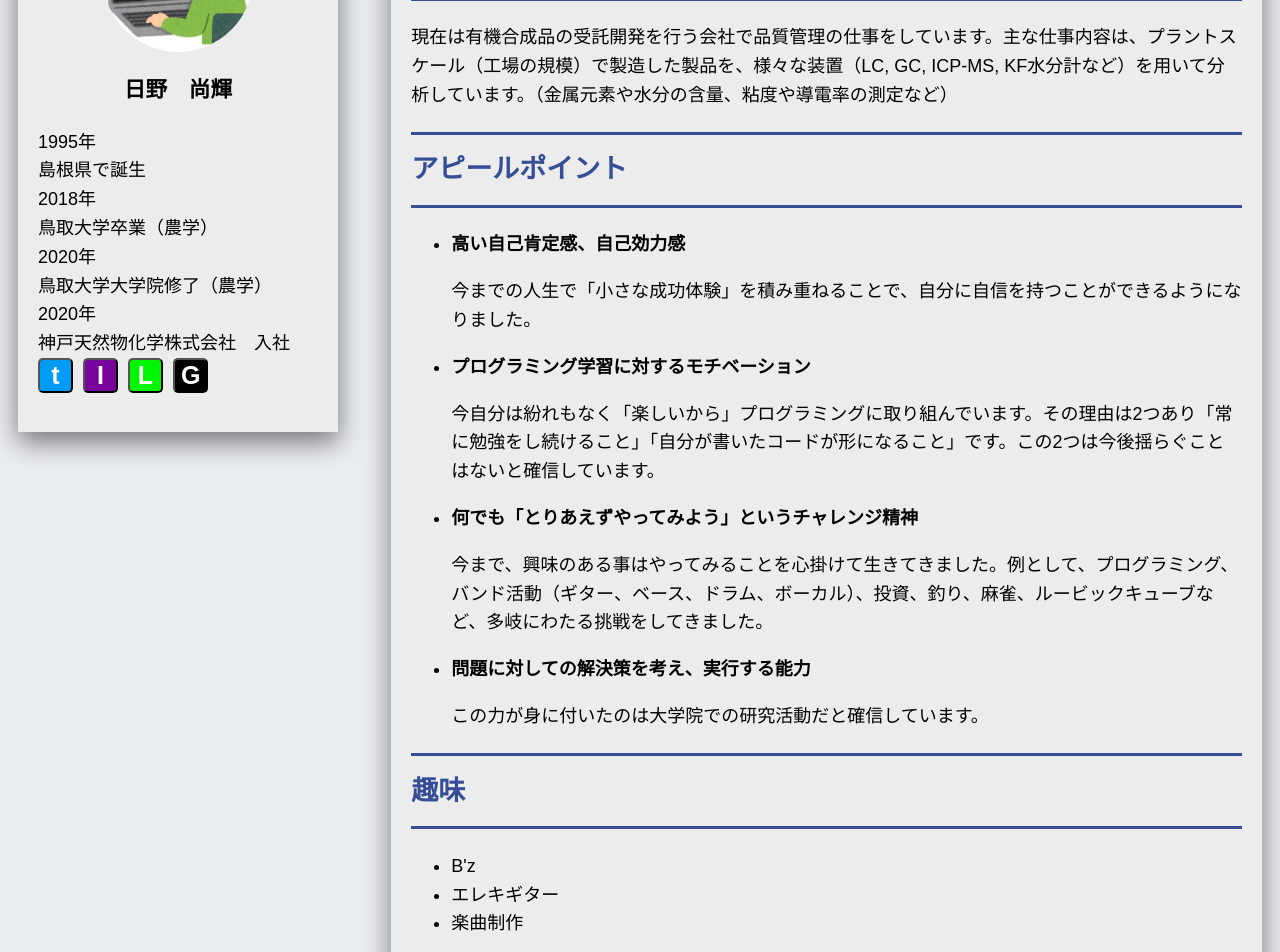
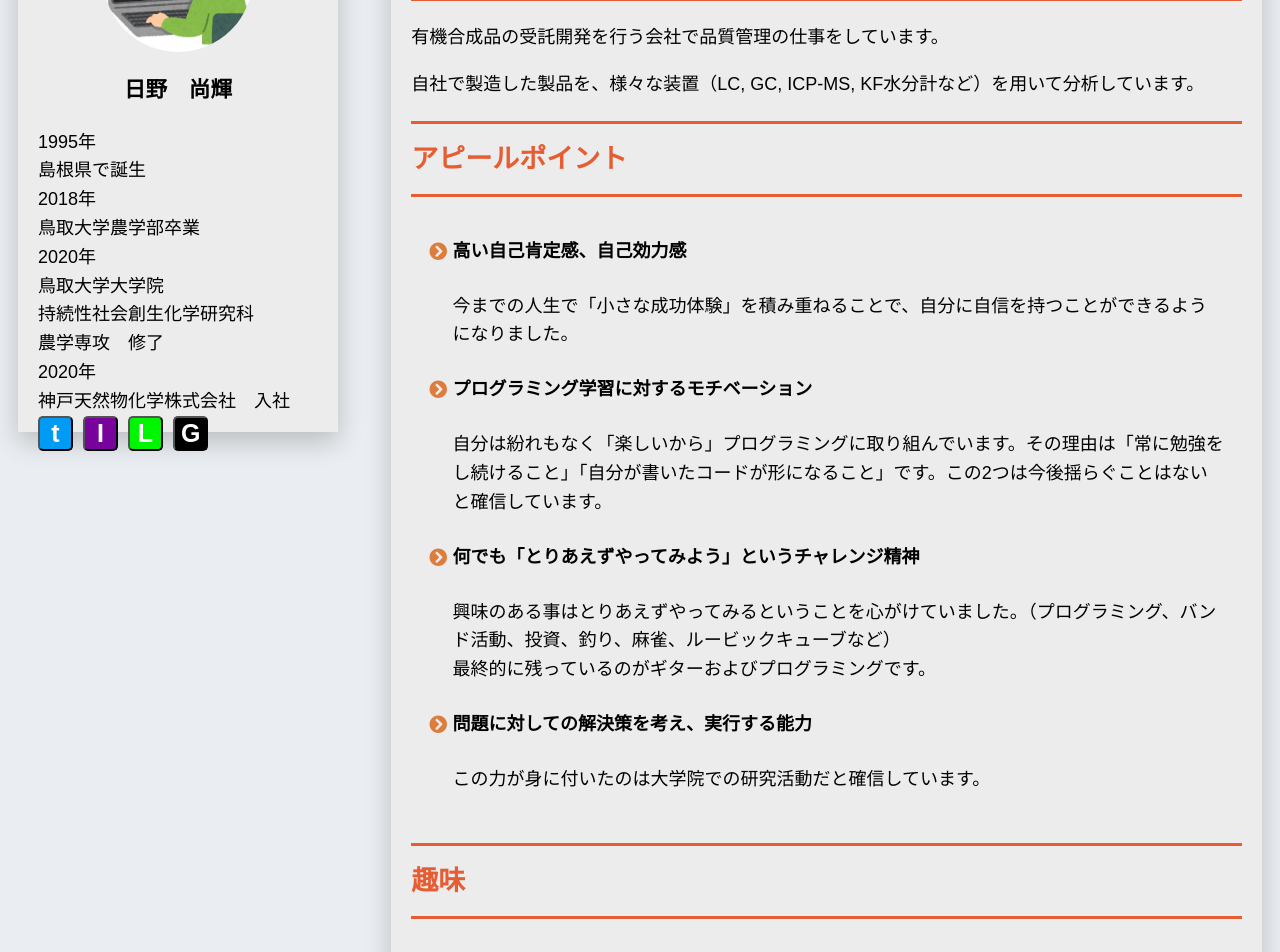
Before and after one commit to naokihino178/my-portfolio, a Next.js app: page / in a window 1280 px wide. Shown: the part 280-1232 px from the top of the page. Built offline with nearby package versions, Linux system fonts and the light colour scheme.

Commit message:
#4 お問い合わせフォームのUIをモダンな感じにした

```diff
--- a/components/layout.js
+++ b/components/layout.js
@@ -11,6 +11,7 @@ export default function Layout({ children }) {
     <div className={styles.bg}>
       <Head>
         <link rel="icon" href="/favicon.ico" />
+        <link href="https://use.fontawesome.com/releases/v5.6.1/css/all.css" rel="stylesheet"></link>
         <meta
           name="description" // 検索した際にタイトルの下に説明文として表示
           content="Learn how to build a personal website using Next.js"
--- a/components/layout.module.css
+++ b/components/layout.module.css
@@ -7,8 +7,8 @@
 
 .container {
   max-width: 85rem;
+  margin: 0 auto;
   padding: 9em 1em 2em;
-  margin: 0 auto;
   font-family: "ヒラギノ角ゴ Pro W3", "Hiragino Kaku Gothic Pro", "メイリオ",
     Meiryo, "ＭＳ Ｐゴシック", sans-serif;
 }
@@ -78,7 +78,7 @@
   width: 75%;
   padding: 20px 20px;
   margin-left: 30%;
-  box-shadow: 0 10px 25px 0 rgba(0, 0, 0, 0.5);
+  box-shadow: 0 10px 25px 0 rgba(0, 0, 0, 0.2);
   background: #ececec;
 }
 
@@ -87,7 +87,7 @@
   height: 550px;
   padding: 20px 20px;
   position: fixed;
-  box-shadow: 0 10px 25px 0 rgba(0, 0, 0, 0.5);
+  box-shadow: 0 10px 25px 0 rgba(0, 0, 0, 0.2);
   background: #ececec;
 }
 .main {
@@ -95,7 +95,7 @@
   flex-wrap: wrap;
   justify-content: left;
   padding: 20px 20px;
-  box-shadow: 0 10px 25px 0 rgba(0, 0, 0, 0.5);
+  box-shadow: 0 10px 25px 0 rgba(0, 0, 0, 0.2);
   background: #ececec;
   color: #000;
 }
@@ -105,7 +105,7 @@
   height: 210px;
   margin: 10px 10px;
   padding: 5px 30px;
-  box-shadow: 0 10px 25px 0 rgba(0, 0, 0, 0.3);
+  box-shadow: 0 10px 25px 0 rgba(0, 0, 0, 0.2);
   position: relative;
   user-select: none;
   cursor: pointer;
@@ -142,7 +142,7 @@
   height: 300px;
   margin: 20px 0;
   padding: 15px 50px;
-  box-shadow: 0 10px 25px 0 rgba(0, 0, 0, 0.3);
+  box-shadow: 0 10px 25px 0 rgba(0, 0, 0, 0.2);
   user-select: none;
   cursor: pointer;
   text-align-last: left;
@@ -153,7 +153,7 @@
 
 .profile {
   padding: 30px;
-  box-shadow: 0 10px 25px 0 rgba(0, 0, 0, 0.5);
+  box-shadow: 0 10px 25px 0 rgba(0, 0, 0, 0.2);
   background: #ececec;
 }
 
@@ -183,8 +183,9 @@
 
   font-size: 20px;
 
+  border-radius: 3px;
 
-  border-radius: 3px;
+  margin-bottom: 10px;
 }
 
 .contactInput {
@@ -209,8 +210,9 @@
 
   font-size: 20px;
 
-  border-radius: 3px;
+  border-radius: 4px;
 
+  margin-bottom: 20px;
 }
 
 .nameInput:focus,
@@ -218,4 +220,5 @@
 .mailInput:focus,
 .contactInput:focus {
   border: 1px solid#e74c3c;
+  box-shadow: 2px 2px 5px 0px rgba(0, 0, 0, 0.2);
 }
--- a/pages/Profile.js
+++ b/pages/Profile.js
@@ -1,10 +1,10 @@
-import utilStyles from '../styles/utils.module.css'
-import styles from '../components/layout.module.css' // stylesという名前でlayout.module.cssからインポート
-import Link from 'next/link'
-import Layout from '../components/layout'
+import utilStyles from "../styles/utils.module.css";
+import styles from "../components/layout.module.css"; // stylesという名前でlayout.module.cssからインポート
+import Link from "next/link";
+import Layout from "../components/layout";
 
 const Profile = () => {
-    const name = '日野　尚輝'
+  const name = "日野　尚輝";
   return (
     <Layout>
       <section className={styles.top}>
@@ -14,46 +14,93 @@ const Profile = () => {
             className={utilStyles.profileImg}
             alt={name}
           />
-                <p className={`${utilStyles.fontWeightBold} ${utilStyles.headingMd} ${utilStyles.textAlignCenter}`}>{name}</p>
-                <div>1995年<br/>島根県で誕生</div>
-                <div>2018年<br/>鳥取大学卒業（農学）</div>
-                <div>2020年<br/>鳥取大学大学院修了（農学）</div>
-                <div>2020年<br/>神戸天然物化学株式会社　入社</div>
-                <a href="https://twitter.com/warabukki"><button className={utilStyles.twitterButton}>t</button></a>
+          <p
+            className={`${utilStyles.fontWeightBold} ${utilStyles.headingMd} ${utilStyles.textAlignCenter}`}
+          >
+            {name}
+          </p>
+          <div>
+            1995年
+            <br />
+            島根県で誕生
+          </div>
+          <div>
+            2018年
+            <br />
+            鳥取大学農学部卒業
+          </div>
+          <div>
+            2020年
+            <br />
+            鳥取大学大学院
+            <br />
+            持続性社会創生化学研究科
+            <br />
+            農学専攻　修了
+          </div>
+          <div>
+            2020年
+            <br />
+            神戸天然物化学株式会社　入社
+          </div>
+          <a href="https://twitter.com/warabukki">
+            <button className={utilStyles.twitterButton}>t</button>
+          </a>
           <button className={utilStyles.instagramButton}>I</button>
           <button className={utilStyles.lineButton}>L</button>
-                <a href="https://github.com/naokihino178"><button className={utilStyles.githubButton}>G</button></a>
+          <a href="https://github.com/naokihino178">
+            <button className={utilStyles.githubButton}>G</button>
+          </a>
         </div>
         <div className={styles.mainContainer}>
-                <h2 className={utilStyles.outline}>自己紹介</h2>
-                <p>現在は有機合成品の受託開発を行う会社で品質管理の仕事をしています。主な仕事内容は、プラントスケール（工場の規模）で製造した製品を、様々な装置（LC, GC, ICP-MS, KF水分計など）を用いて分析しています。（金属元素や水分の含量、粘度や導電率の測定など）</p>
+          <h2 className={utilStyles.outline}>現職について</h2>
+          <p>有機合成品の受託開発を行う会社で品質管理の仕事をしています。</p>
+          <p>
+            自社で製造した製品を、様々な装置（LC, GC, ICP-MS, KF水分計など）を用いて分析しています。
+          </p>
           <h2 className={utilStyles.outline}>アピールポイント</h2>
           <ul>
-                    <li className={utilStyles.fontWeightBold}>高い自己肯定感、自己効力感</li>
-                    <p>今までの人生で「小さな成功体験」を積み重ねることで、自分に自信を持つことができるようになりました。</p>
-                    <li className={utilStyles.fontWeightBold}>プログラミング学習に対するモチベーション</li>
-                    <p>今自分は紛れもなく「楽しいから」プログラミングに取り組んでいます。その理由は2つあり「常に勉強をし続けること」「自分が書いたコードが形になること」です。この2つは今後揺らぐことはないと確信しています。</p>
-                    <li className={utilStyles.fontWeightBold}>何でも「とりあえずやってみよう」というチャレンジ精神</li>
-                    <p>今まで、興味のある事はやってみることを心掛けて生きてきました。例として、プログラミング、バンド活動（ギター、ベース、ドラム、ボーカル）、投資、釣り、麻雀、ルービックキューブなど、多岐にわたる挑戦をしてきました。</p>
-                    <li className={utilStyles.fontWeightBold}>問題に対しての解決策を考え、実行する能力</li>
+            <li className={utilStyles.fontWeightBold}>
+              高い自己肯定感、自己効力感
+            </li>
+            <p>
+              今までの人生で「小さな成功体験」を積み重ねることで、自分に自信を持つことができるようになりました。
+            </p>
+            <li className={utilStyles.fontWeightBold}>
+              プログラミング学習に対するモチベーション
+            </li>
+            <p>
+              自分は紛れもなく「楽しいから」プログラミングに取り組んでいます。その理由は「常に勉強をし続けること」「自分が書いたコードが形になること」です。この2つは今後揺らぐことはないと確信しています。
+            </p>
+            <li className={utilStyles.fontWeightBold}>
+              何でも「とりあえずやってみよう」というチャレンジ精神
+            </li>
+            <p>
+              興味のある事はとりあえずやってみるということを心がけていました。（プログラミング、バンド活動、投資、釣り、麻雀、ルービックキューブなど）
+              <br />
+              最終的に残っているのがギターおよびプログラミングです。
+            </p>
+            <li className={utilStyles.fontWeightBold}>
+              問題に対しての解決策を考え、実行する能力
+            </li>
             <p>この力が身に付いたのは大学院での研究活動だと確信しています。</p>
           </ul>
           <h2 className={utilStyles.outline}>趣味</h2>
           <ul>
-                    <li>B'z</li>
-                    <li>エレキギター</li>
-                    <li>楽曲制作</li>
+            <li className={utilStyles.fontWeightBold}>エレキギター</li>
+            <li className={utilStyles.fontWeightBold}>音楽鑑賞</li>
+            <li className={utilStyles.fontWeightBold}>楽曲制作</li>
           </ul>
           <h2 className={utilStyles.outline}>資格</h2>
           <ul>
-                    <li>普通自動車運転免許</li>
-                    <li>普通自動二輪運転免許</li>
-                    <li>TOEIC Listening & Reading TEST 740点</li>
+            <li className={utilStyles.fontWeightBold}>普通自動車運転免許</li>
+            <li className={utilStyles.fontWeightBold}>普通自動二輪運転免許</li>
+            <li className={utilStyles.fontWeightBold}>TOEIC Listening & Reading TEST 740点</li>
           </ul>
         </div>
       </section>
     </Layout>
-    )
-}
+  );
+};
 
-export default Profile
+export default Profile;
--- a/styles/global.css
+++ b/styles/global.css
@@ -4,8 +4,8 @@ html,
 body {
   padding: 0;
   margin: 0;
-  font-family: -apple-system, BlinkMacSystemFont, Segoe UI, Roboto, Oxygen, Ubuntu,
-    Cantarell, Fira Sans, Droid Sans, Helvetica Neue, sans-serif;
+  font-family: -apple-system, BlinkMacSystemFont, Segoe UI, Roboto, Oxygen,
+    Ubuntu, Cantarell, Fira Sans, Droid Sans, Helvetica Neue, sans-serif;
   line-height: 1.6;
   font-size: 18px;
 }
@@ -27,3 +27,22 @@ img {
   max-width: 100%;
   display: block;
 }
+
+ul {
+  padding: 0.5em 1em 0.5em 2.3em;
+  position: relative;
+}
+
+ul li {
+  line-height: 1.5;
+  padding: 0.5em 0;
+  list-style-type: none !important;
+}
+
+ul li:before {
+  font-family: "Font Awesome 5 Free";
+  content: "\f138"; /*アイコンの種類*/
+  position: absolute;
+  left: 1em; /*左端からのアイコンまでの距離*/
+  color: #dd7d3d; /*アイコン色*/
+}
--- a/styles/utils.module.css
+++ b/styles/utils.module.css
@@ -99,7 +99,6 @@
   text-decoration: none;
   color: #000;
   border-radius: 4px;
-  font-weight: bold;
 }
 
 .twitterButton {
@@ -155,8 +154,8 @@
 }
 
 .outline {
-  color: #364e96; /*文字色*/
+  color: #e65d33; /*文字色*/
   padding: 0.5em 0; /*上下の余白*/
-  border-top: solid 3px #364e96; /*上線*/
-  border-bottom: solid 3px #364e96; /*下線*/
+  border-top: solid 3px #e65d33; /*上線*/
+  border-bottom: solid 3px #e65d33; /*下線*/
 }
```
Lines whose indentation alone changed are shown as unchanged.
